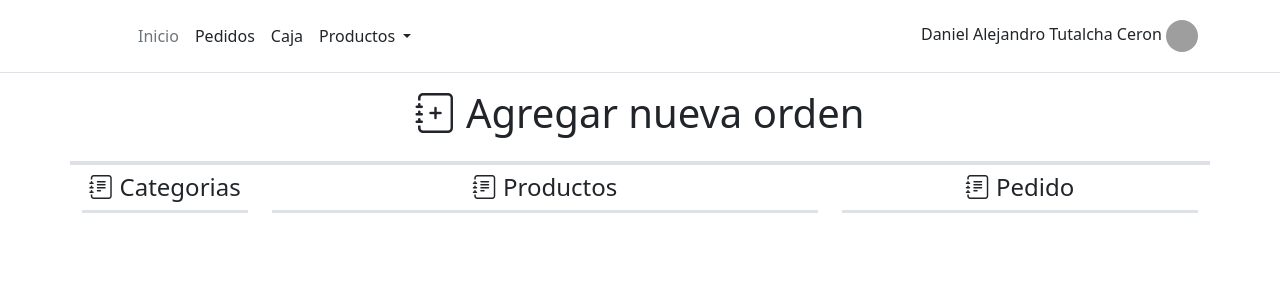
After one commit to daceron96/sistema_arca, a Django app: page /add-order/ in a window 1280 px wide. The commit adds this page. Shown: the top 300 px of the page. Run offline with Django 3.2, Linux system fonts and the light colour scheme; some libraries are stand-ins or nearby versions; grey boxes are pictures that could not be loaded.

Commit message:
maquetacion agregar orden
Inicio maquetacion agregar orden de pedido

```diff
--- /dev/null
+++ b/sistema_restaurante/core/templates/core/add_order.html
@@ -0,0 +1,26 @@
+{% extends "core/base.html" %}
+{% block title %}Nueva orden {% endblock title %}
+
+{% block content%}
+<div class="row pb-3 border-4 border-bottom">
+    <h1 class="text-center"><i class="bi bi-journal-plus"></i> Agregar nueva orden</h1>
+</div>
+<div class="row mt-2">
+    <div class="col-lg-2 ">
+        <div class="border-3 border-bottom">
+            <h4 class="text-center"><i class="bi bi-journal-text"></i> Categorias</h4>
+        </div>
+    </div>
+    <div class="col-lg-6  ">
+        <div class="border-3 border-bottom">
+            <h4 class="text-center"><i class="bi bi-journal-text"></i> Productos</h4>
+        </div>
+    </div>
+    <div class="col-lg-4  ">
+        <div class="border-3 border-bottom">
+            <h4 class="text-center"><i class="bi bi-journal-text"></i> Pedido</h4>
+        </div>
+    </div>
+</div>
+
+{% endblock%}
--- a/sistema_restaurante/core/urls.py
+++ b/sistema_restaurante/core/urls.py
@@ -3,6 +3,7 @@ from .import views
 
 core_patterns = ([
     path('',views.HomePageView.as_view(), name = 'home'),
-    path('order/',views.DeskListView.as_view(), name = 'desk_list'),
+    path('desk-list/',views.DeskListView.as_view(), name = 'desk_list'),
+    path('add-order/',views.AddOrderView.as_view(), name = 'add_order'),
 
 ],'core')
--- a/sistema_restaurante/core/views.py
+++ b/sistema_restaurante/core/views.py
@@ -7,3 +7,6 @@ class HomePageView(TemplateView):
 
 class DeskListView(TemplateView):
     template_name = 'core/desk_list.html'
+
+class AddOrderView(TemplateView):
+    template_name = 'core/add_order.html'
```
Also changed, not shown: sistema_restaurante/core/templates/core/desk_list.html (+12 -12 lines).
